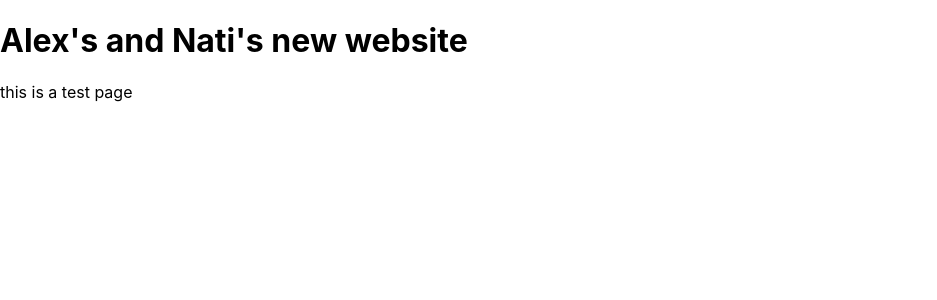
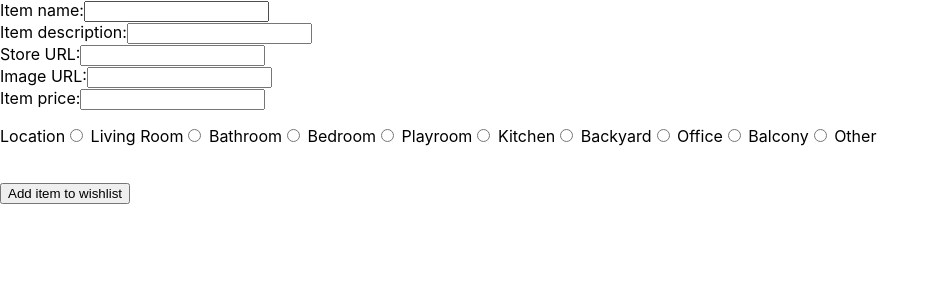
Before and after one commit to LANS-69/PlanList-FE, a React (Create React App) app in the folder planlist_fe/: page /addWishList in a window 1280 px wide. Shown: the top 300 px of the page, without its empty margins (0-937 px from the left). Built offline with nearby package versions, Linux system fonts and the light colour scheme.

Commit message:
testing - WIP

```diff
--- a/planlist_fe/src/Components/AddWishList.js
+++ b/planlist_fe/src/Components/AddWishList.js
@@ -1,59 +1,76 @@
 // import './App.css';
 import axios from 'axios';
 import React, { Component } from "react";
+import addItemToWishList from '../Functions/addItemToWishList'
+import {useNavigate } from 'react-router-dom';
+// import handleSubmit from '../Functions/handleSubmit';
 
 
-class AddWishList extends Component {
+function AddWishList(props) {
 
-  constructor(props) {
-    super(props);
-    this.state = {
+  const navigate = useNavigate();
 
-     wishList: []
-    };
-  }
+     const handleSubmit = (e) => {
+      // Prevent the browser from reloading the page
+      e.preventDefault();
 
-  getWishList = () => {
-    axios
-      .get("http://127.0.0.1:8000/api/wishList/")
-      .then(res => this.setState({ wishList: res.data }))
-      .catch(err => console.log(err));
-  };
+      // Read the form data
+      const form = e.target;
+      const formData = new FormData(form);
+      let itemToAdd = new Object()
+      itemToAdd.name = formData.get('name');
+      itemToAdd.price = formData.get('price');
+      itemToAdd.description = formData.get('description');
+      itemToAdd.image = formData.get('imageUrl');
+      itemToAdd.storeUrl = formData.get('storeUrl');
+      itemToAdd.location = formData.get('location');
 
-  addItemToWishList = (item) => {
-    axios
-    .post("http://127.0.0.1:8000/api/wishList/", item)
-    .then(res => this.setState({ wishList: res.data }))
-    .catch(err => console.log(err));
+      addItemToWishList(itemToAdd);
+      navigate('/')
     };
 
-  render() {
     return (
       <div className="AddWishList">
-        <h1>
-          Alex's and Nati's new website
-        </h1>
-        {/* <body>
-        <button onClick={this.getWishList}>Get Wishlist</button>
-          {this.state.wishList.map((item) => (
-            <div class="card" style= {{width: "18rem"}}>
-            <img class="card-img-top" src={item.image} alt="Card image cap"></img>
-            <div class="card-body">
-              <h5 class="card-title">{item.name}</h5>
-              <p class="card-text">{item.description}</p>
-              <a href={item.storeUrl} class="btn btn-primary">Link to store</a>
-            </div>
-            </div>
-            ))}
-        </body> */}
         <body>
-            <text>
-                this is a test page
-            </text>
+          <form onSubmit={handleSubmit}>
+            <label for="itemName">Item name:
+            <input type="text" id="itemName" name="itemName"></input>
+            </label>
+            <br></br>
+            <label for="itemDescription">Item description:
+            <input type="text" id="itemDescription" name="itemDescription"></input>
+            </label>
+            <br></br>
+            <label for="storeUrl">Store URL:
+            <input type="url" id="storeUrl" name="storeUrl"></input>
+            </label>
+            <br></br>
+            <label for="imageUrl">Image URL:
+            <input type="url" id="storeUrl" name="storeUrl"></input>
+            </label>
+            <br></br>
+            <label for="price">Item price:
+            <input type="number" id="price" name="price"></input>
+            </label>
+            <br></br>
+            <p>
+              Location
+              <label><input type="radio" name="location" value="livingroom" /> Living Room</label>
+              <label><input type="radio" name="location" value="bathroom" /> Bathroom</label>
+              <label><input type="radio" name="location" value="bedroom" /> Bedroom</label>
+              <label><input type="radio" name="location" value="playroom" /> Playroom</label>
+              <label><input type="radio" name="location" value="kitchen" /> Kitchen</label>
+              <label><input type="radio" name="location" value="backyard" /> Backyard</label>
+              <label><input type="radio" name="location" value="office" /> Office</label>
+              <label><input type="radio" name="location" value="balcony" /> Balcony</label>
+              <label><input type="radio" name="location" value="other" /> Other</label>
+            </p>
+            <br></br>
+            <button type="submit">Add item to wishlist</button>
+          </form>
         </body>
       </div>
       );
     }
-  }
 
 export default AddWishList;
--- /dev/null
+++ b/planlist_fe/src/Functions/addItemToWishList.js
@@ -0,0 +1,10 @@
+import axios from 'axios';
+
+function addItemToWishList(item) {
+    axios
+    .post("http://127.0.0.1:8000/api/wishList/", item)
+    .then()
+    .catch(err => console.log(err));
+    }
+
+export default addItemToWishList;
--- /dev/null
+++ b/planlist_fe/src/Functions/handleSubmit.js
@@ -0,0 +1,23 @@
+import { Navigate } from 'react-router-dom';
+import addItemToWishList from './addItemToWishList';
+
+function handleSubmit(e) {
+    // Prevent the browser from reloading the page
+    e.preventDefault();
+
+    // Read the form data
+    const form = e.target;
+    const formData = new FormData(form);
+    let itemToAdd = new Object()
+    itemToAdd.name = formData.get('name');
+    itemToAdd.price = formData.get('price');
+    itemToAdd.description = formData.get('description');
+    itemToAdd.image = formData.get('imageUrl');
+    itemToAdd.storeUrl = formData.get('storeUrl');
+    itemToAdd.location = formData.get('location');
+
+    addItemToWishList(itemToAdd)
+    // Navigate("/")
+  }
+
+export default handleSubmit;
```
Also changed, not shown: 1 other file (tests, documents, lock files or other folders).
